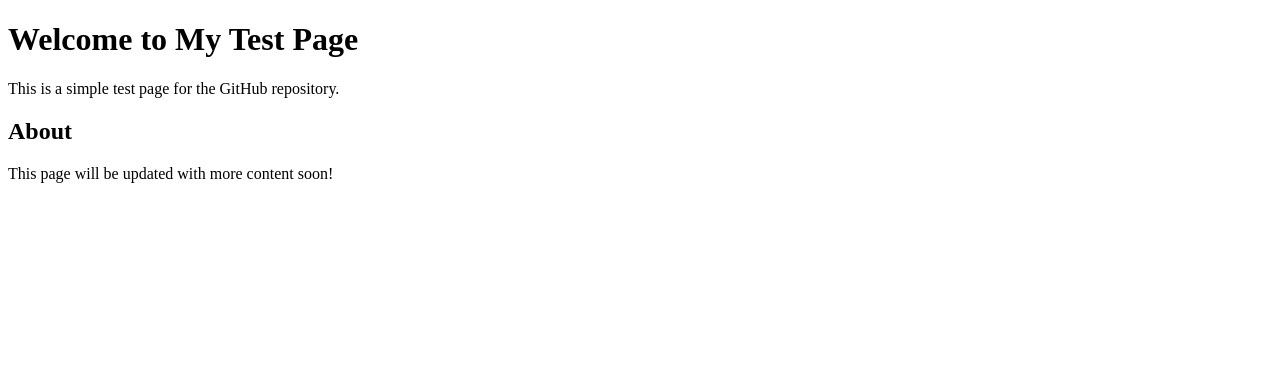
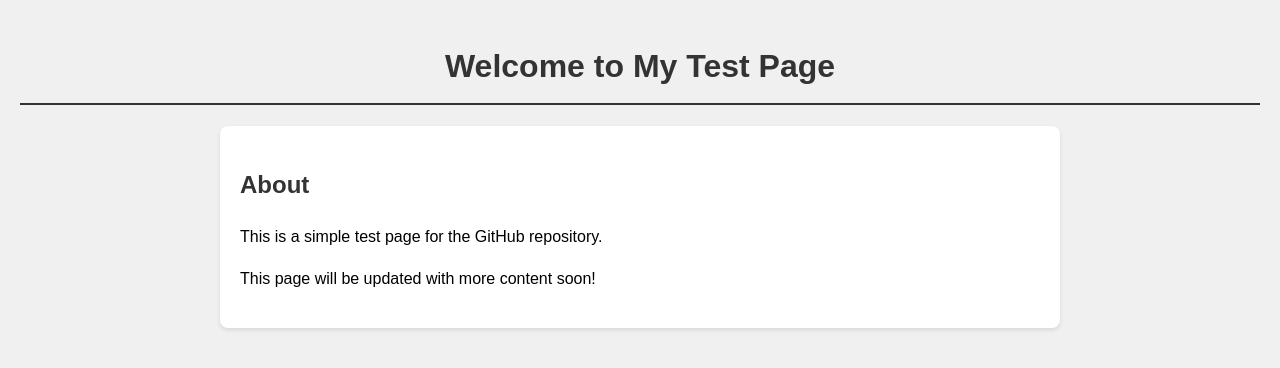
Before and after one commit to Ambrotos00/adrian-chifu-test, a plain HTML site: page index.html in a window 1280 px wide. Drawn offline with Linux system fonts and the light colour scheme.

Commit message:
Add CSS styling to the page

```diff
--- a/index.html
+++ b/index.html
@@ -4,13 +4,41 @@
     <meta charset="UTF-8">
     <meta name="viewport" content="width=device-width, initial-scale=1.0">
     <title>Adrian Chifu Test Page</title>
+    <style>
+        body {
+            font-family: Arial, sans-serif;
+            line-height: 1.6;
+            margin: 0;
+            padding: 20px;
+            background-color: #f0f0f0;
+        }
+        .container {
+            max-width: 800px;
+            margin: 0 auto;
+            padding: 20px;
+            background-color: white;
+            border-radius: 8px;
+            box-shadow: 0 2px 4px rgba(0,0,0,0.1);
+        }
+        h1, h2 {
+            color: #333;
+        }
+        h1 {
+            text-align: center;
+            border-bottom: 2px solid #333;
+            padding-bottom: 10px;
+        }
+        section {
+            margin-top: 20px;
+        }
+    </style>
 </head>
 <body>
     <h1>Welcome to My Test Page</h1>
-    <p>This is a simple test page for the GitHub repository.</p>
     <div class="container">
         <section>
             <h2>About</h2>
+            <p>This is a simple test page for the GitHub repository.</p>
             <p>This page will be updated with more content soon!</p>
         </section>
     </div>
```
